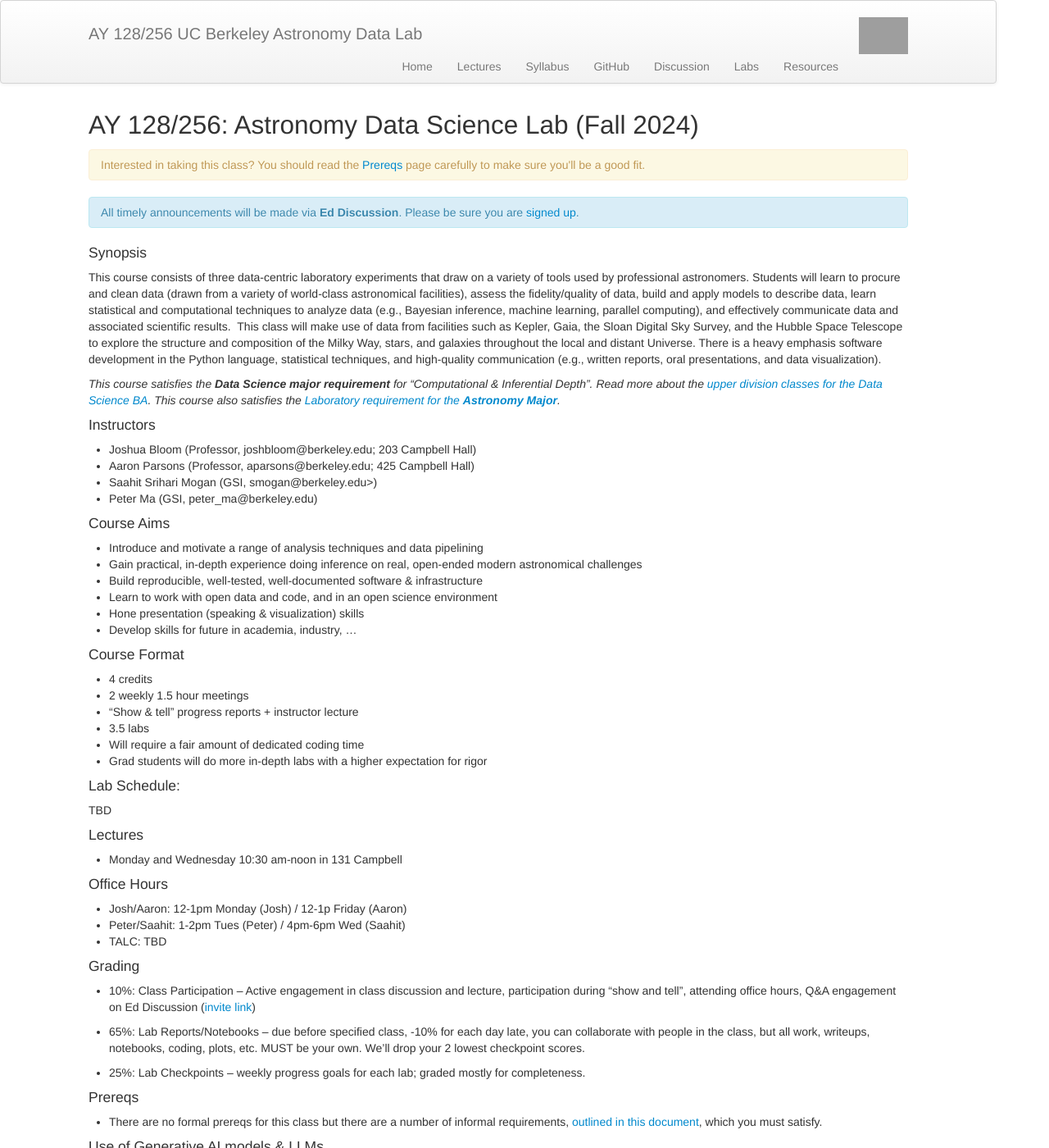
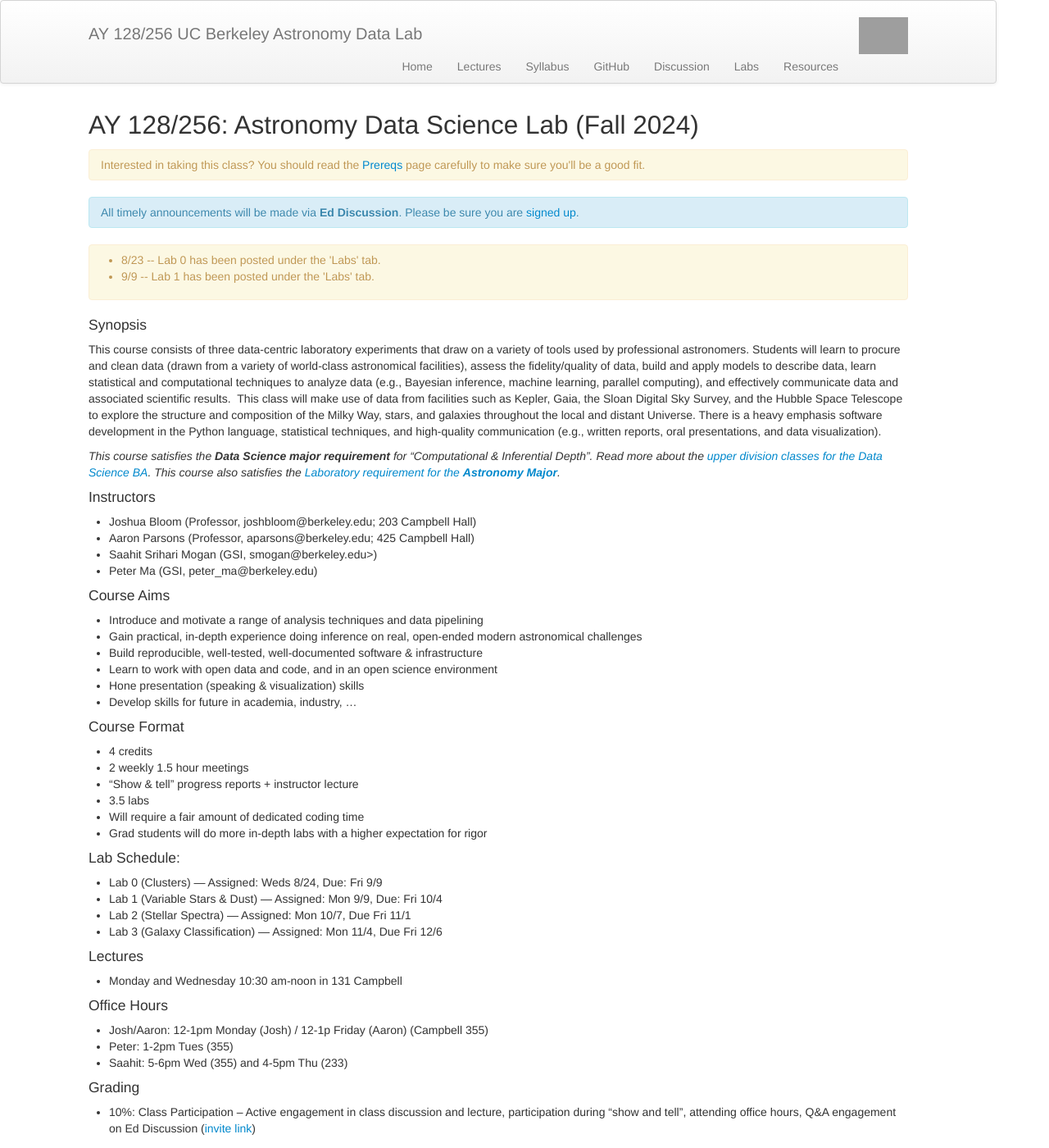
Before and after one commit to ucb-datalab/ucb-datalab.github.io, a Jekyll site: the page built from index.md, in a window 1280 px wide and 1400 px high. Shown: the whole window at 82% size. Built offline with Jekyll 4.4.1, drawn with Linux system fonts in a browser that asks for light colours; grey boxes are pictures that could not be loaded.

Commit message:
update Saahit schedule, labs

```diff
--- a/index.md
+++ b/index.md
@@ -16,18 +16,20 @@ Interested in taking this class? You should read the <a href="https://ucb-datala
  All timely announcements will be made via <b>Ed Discussion</b>. Please be sure you are <a href="https://edstem.org/us/join/ruZfdd" alt="Ed Discussion">signed up</a>.
 </div>
 
-<!--
+
 <div class="alert alert-primary" role="alert">
 <ul>
-<li>1/12 -- Lab 0 has been posted under the 'Labs' tab.</li>
-<li>1/31 -- Lab 1 has been posted under the 'Labs' tab.</li>
+<li>8/23 -- Lab 0 has been posted under the 'Labs' tab.</li>
+<li>9/9 -- Lab 1 has been posted under the 'Labs' tab.</li>
+</ul>
+</div>
+
+<!--
 <li>3/4 -- Lab 2 has been posted under the 'Labs' tab.</li>
 <li>4/4 -- Lab 3 has been posted under the 'Labs' tab.</li>
 </ul>
 </div>
-<!--
-</ul>
-</div> -->
+-->
 
 #### Synopsis
 
@@ -66,14 +68,11 @@ This course consists of three data-centric laboratory experiments that draw on a
 
 #### Lab Schedule:
 
-TBD
 
-<!--
 * Lab 0 (Clusters) — Assigned: Weds 8/24, Due: Fri 9/9
-* Lab 1 (Variable Stars & Dust) — Assigned: Mon 9/12, Due: Fri 9/30
-* Lab 2 (Stellar Spectra) — Assigned: Mon 10/10, Due Fri 11/4
-* Lab 3 (Galaxy Classification) — Assigned: Mon 11/7, Due Fri 12/9
--->
+* Lab 1 (Variable Stars & Dust) — Assigned: Mon 9/9, Due: Fri 10/4
+* Lab 2 (Stellar Spectra) — Assigned: Mon 10/7, Due Fri 11/1
+* Lab 3 (Galaxy Classification) — Assigned: Mon 11/4, Due Fri 12/6
 
 
 #### Lectures
@@ -83,9 +82,10 @@ TBD
 
 #### Office Hours
 
-* Josh/Aaron: 12-1pm Monday (Josh) / 12-1p Friday (Aaron)
-* Peter/Saahit: 1-2pm Tues (Peter) / 4pm-6pm Wed (Saahit)
-* TALC: TBD
+* Josh/Aaron: 12-1pm Monday (Josh) / 12-1p Friday (Aaron) (Campbell 355)
+* Peter: 1-2pm Tues  (355)
+* Saahit:  5-6pm Wed (355) and 4-5pm Thu  (233)
+
 
 <!--
 On lab-due weeks, GSIs will hold office hours:
```
